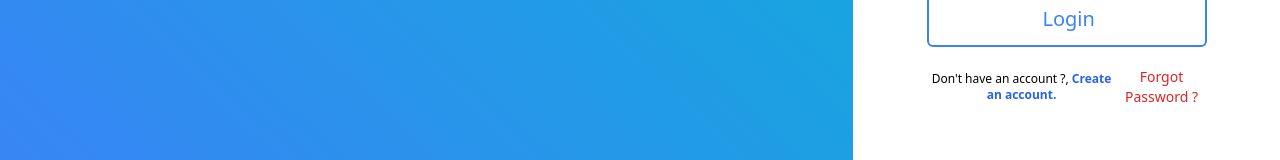
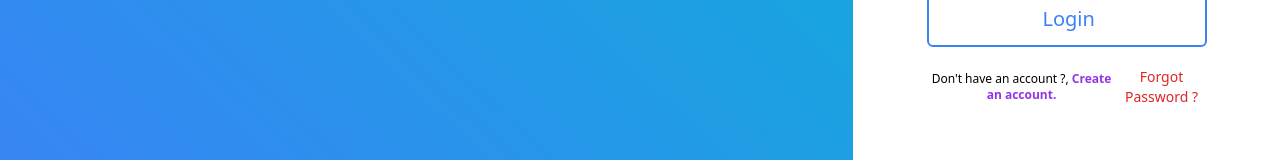
Before and after one commit to koomabenjamin/affluent, a Vue app: page /login in a window 1280 px wide. Shown: the part 547-707 px from the top of the page. Built offline with nearby package versions, Linux system fonts and the light colour scheme; no server answers; what vue3-apexcharts would draw is missing.

Commit message:
Reactivate registration page

```diff
--- a/src/router/index.ts
+++ b/src/router/index.ts
@@ -124,7 +124,7 @@ router.beforeEach(async (to, from, next) => {
 
   if (nextPath === '/login') next();
 
-  // else if (routesNotToBeAuthenticated.includes(to.name)) next();
+  else if (routesNotToBeAuthenticated.includes(to.name)) next();
 
   else if (authenticated === null) next('/login');
 
--- a/src/views/auth/login.vue
+++ b/src/views/auth/login.vue
@@ -92,7 +92,7 @@ const credentials = reactive({
       <div class="w-full py-1 text-center text-xs flex items-center justify-between">
         <div class="font-light">
           Don't have an account ?,
-          <router-link to="/register" class="text-blue-600 font-bold">
+          <router-link to="/register" class="text-purple-600 font-bold">
             Create an account.
           </router-link>
         </div>
```
